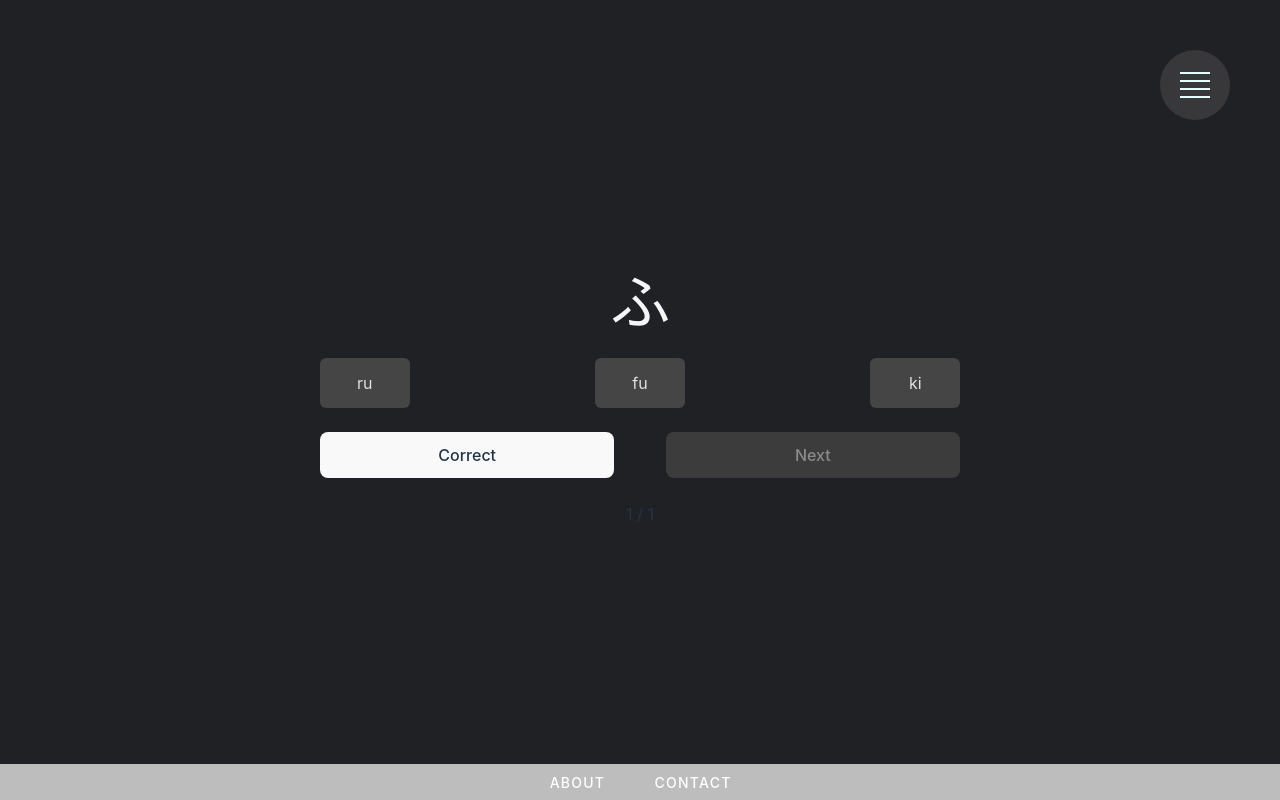
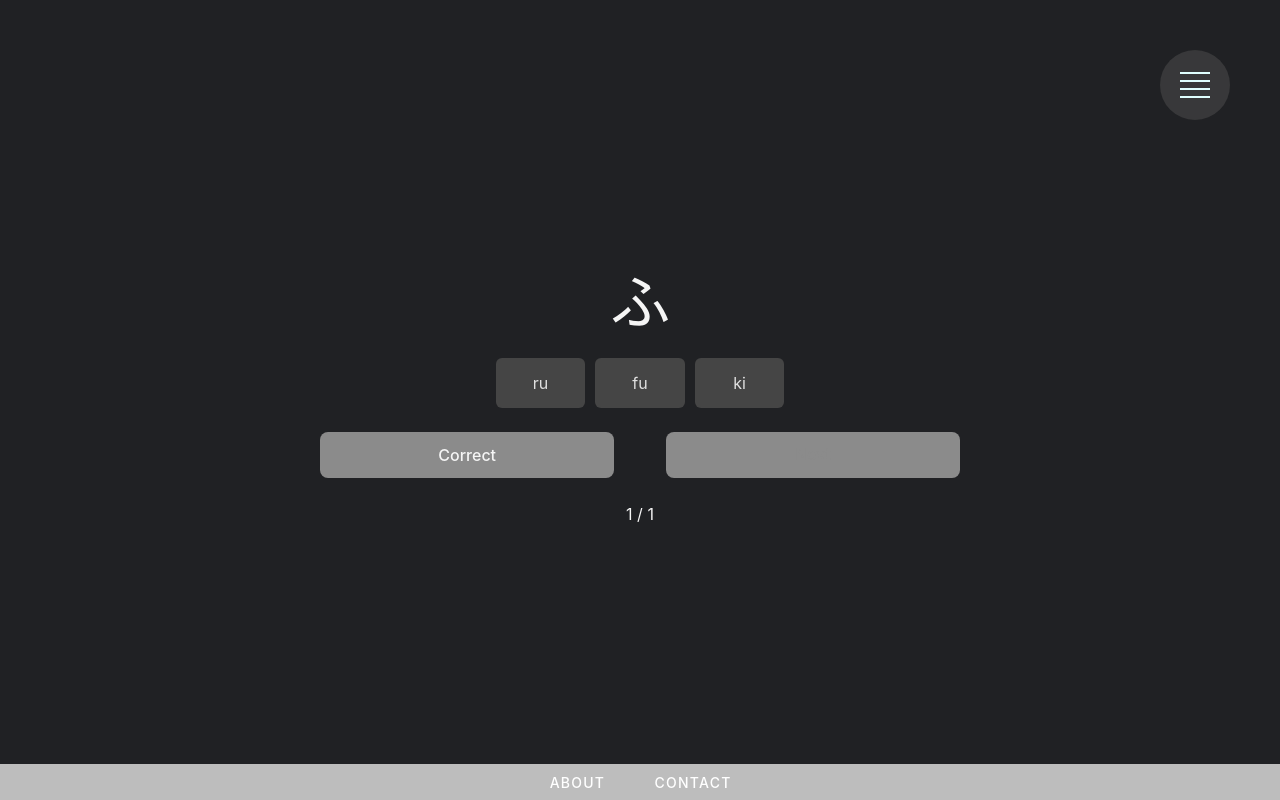
Before and after one commit to OmranEdoo/kana, a Vue app in the folder kana-quizz/: page /quizz/1/hiragana/0 in a window 1280 px wide. Built offline with nearby package versions, Linux system fonts and the light colour scheme.

Commit message:
little corrections

```diff
--- a/kana-quizz/src/App.vue
+++ b/kana-quizz/src/App.vue
@@ -14,8 +14,10 @@
 </template>
 
 <style>
-body {
+body,
+html {
   background-color: #202124;
+  height: 100%;
 }
 
 #footer {
--- a/kana-quizz/src/views/Home.vue
+++ b/kana-quizz/src/views/Home.vue
@@ -32,10 +32,10 @@ function clickKatakana() {
 <template>
     <div class="d-flex flex-column width50">
         <div class="d-flex flex-row justify-space-between mb-6">
-            <div class="box hover width23 d-flex" :class="{ outline: isHiragana }" @click="clickHiragana">
+            <div class="box hover width23 d-flex fitContent" :class="{ outline: isHiragana }" @click="clickHiragana">
                 <p>Hiragana</p>
             </div>
-            <div class="box hover width23 d-flex" :class="{ outline: isKatakana }" @click="clickKatakana">
+            <div class="box hover width23 d-flex fitContent" :class="{ outline: isKatakana }" @click="clickKatakana">
                 <p>Katakana</p>
             </div>
         </div>
@@ -53,17 +53,17 @@ function clickKatakana() {
                 </v-col>
             </v-row>
         </div>
-        <router-link v-if="isHiragana && isKatakana" class="d-flex flex-column width50 box hover" :to="{
+        <router-link v-if="isHiragana && isKatakana" class="d-flex flex-column width50 box hover fitContent" :to="{
             name: 'quizz', params: {
                 number: numberQuestions, kana: 'hiragana_katakana', level: level
             }
         }">Begin</router-link>
-        <router-link v-else-if="isHiragana" class="d-flex flex-column width50 box hover" :to="{
+        <router-link v-else-if="isHiragana" class="d-flex flex-column width50 box hover fitContent" :to="{
             name: 'quizz', params: {
                 number: numberQuestions, kana: 'hiragana', level: level
             }
         }">Begin</router-link>
-        <router-link v-else-if="isKatakana" class="d-flex flex-column width50 box hover" :to="{
+        <router-link v-else-if="isKatakana" class="d-flex flex-column width50 box hover fitContent" :to="{
             name: 'quizz', params: {
                 number: numberQuestions, kana: 'katakana', level: level
             }
@@ -88,6 +88,10 @@ function clickKatakana() {
 
 .width50 {
     width: 50vw !important;
+}
+
+.fitContent {
+    min-width: fit-content;
 }
 
 @media only screen and (max-width: 700px) {
--- a/kana-quizz/src/views/Quizz.vue
+++ b/kana-quizz/src/views/Quizz.vue
@@ -166,20 +166,21 @@ function correctQuestion() {
         }">
             <v-text-field v-model="answer" hide-details single-line type="text" class="width50" density="compact" />
         </div>
-        <div v-else class="d-flex flex-row flex-wrap justify-space-between mb-6">
+        <div v-else class="d-flex flex-row flex-wrap justify-center mb-6" style="gap: 10px">
             <div v-for="(asw, aswIndex) in answers"
                 :class="[`proposition-${index}`, { outline: chosenIndex == aswIndex, goodAnswerOutline: isGoodByIndex(aswIndex), badAnswerOutline: isBadByIndex(aswIndex) }]"
                 class="d-flex box width7 hover" @click="chooseIndex(aswIndex)">{{ asw }}
             </div>
         </div>
         <div class="d-flex flex-row justify-space-between mb-6">
-            <button class="width23" @click="correctQuestion" :class="{
+            <button class="width23 d-flex justify-center quizzButton whiteFont fitContent" @click="correctQuestion" :class="{
                 disabledButton: showCorrection
             }">Correct</button>
-            <button class="width23" @click="changeQuestion" :class="{ disabledButton: isEnded }">Next</button>
+            <button class="width23 d-flex justify-center quizzButton whiteFont fitContent" @click="changeQuestion"
+                :class="{ disabledButton: isEnded }">Next</button>
         </div>
         <b v-if="isFinish" class="score">Score : {{ score }} / {{ $route.params.number }}</b>
-        <p v-else>{{ index + 1 }} / {{ $route.params.number }}</p>
+        <p v-else class="whiteFont">{{ index + 1 }} / {{ $route.params.number }}</p>
     </div>
 </template>
 
@@ -217,4 +218,8 @@ function correctQuestion() {
     font-size: large;
     color: rgb(96, 96, 255);
 }
+
+.quizzButton {
+    background-color: rgb(139, 139, 139);
+}
 </style>
```
